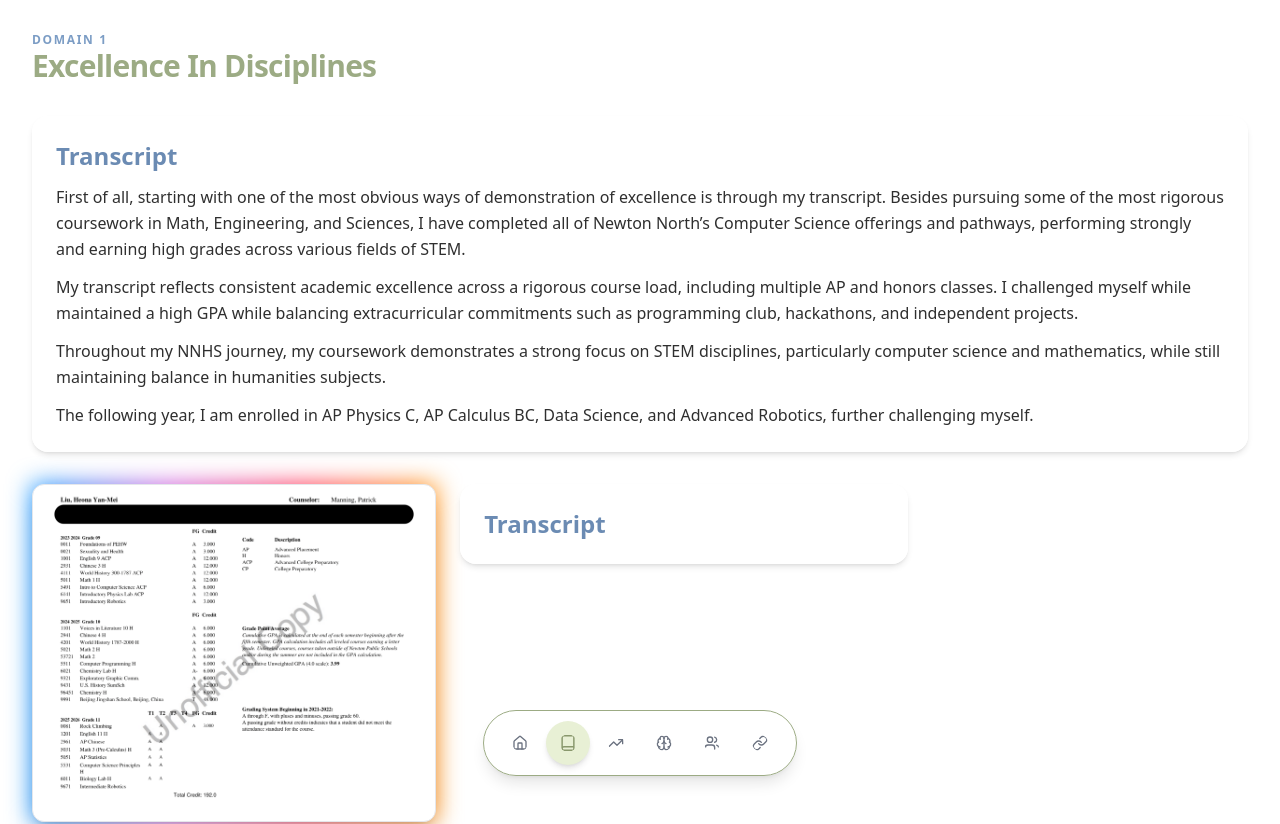
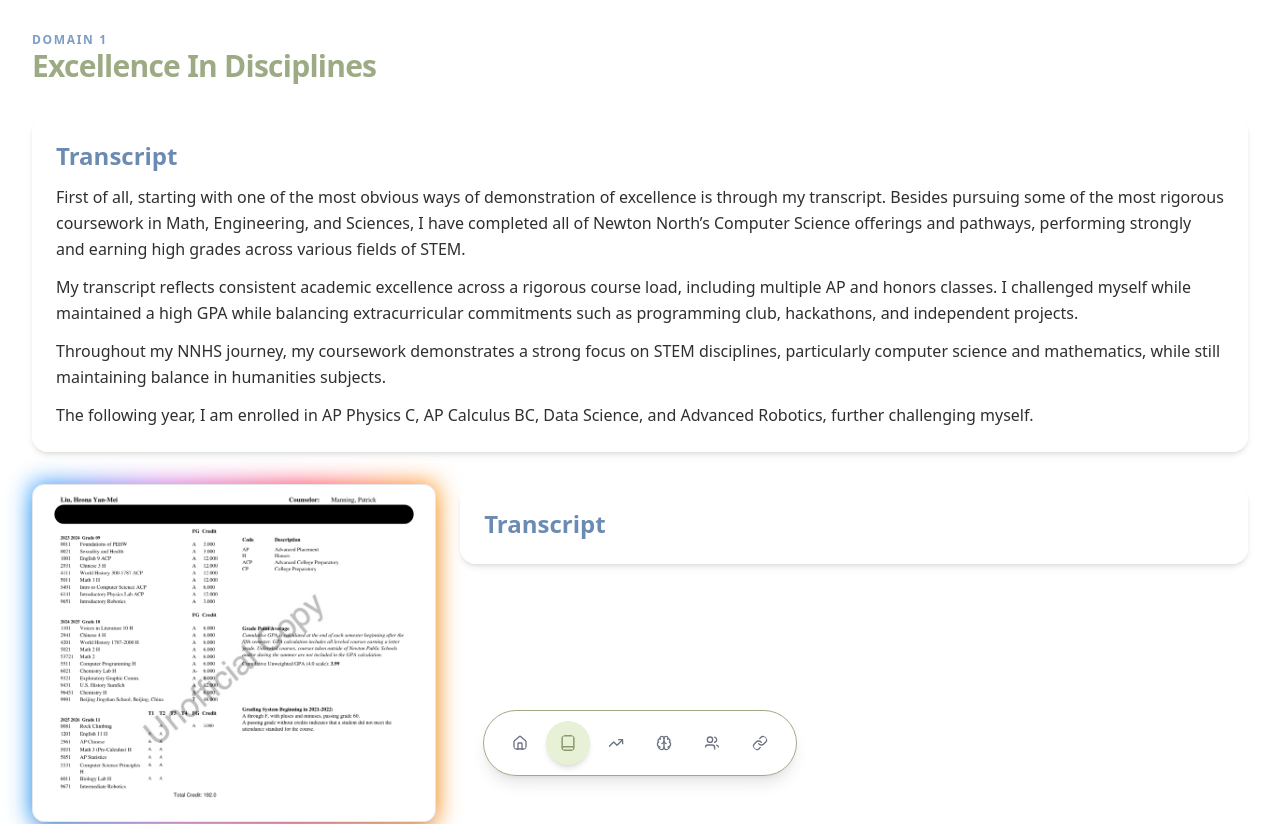
Before and after one commit to heonaliu/stem, a React (Vite) app: page /domain1 in a window 1280 px wide. Shown: the top 824 px of the page. Built offline with nearby package versions, Linux system fonts and the light colour scheme.

Commit message:
adjust the sizing so width expands to the end

```diff
--- a/src/pages/Domain1.jsx
+++ b/src/pages/Domain1.jsx
@@ -24,7 +24,7 @@ export default function Domain1() {
           <GlowCard image={transcript} />
         </div>
 
-        <div className="flex-1 min-w-[250px] max-w-md">
+        <div className="flex-1 min-w-[250px] max-w-auto">
           <Card>
             <Subheading title="Transcript" />
           </Card>
```
